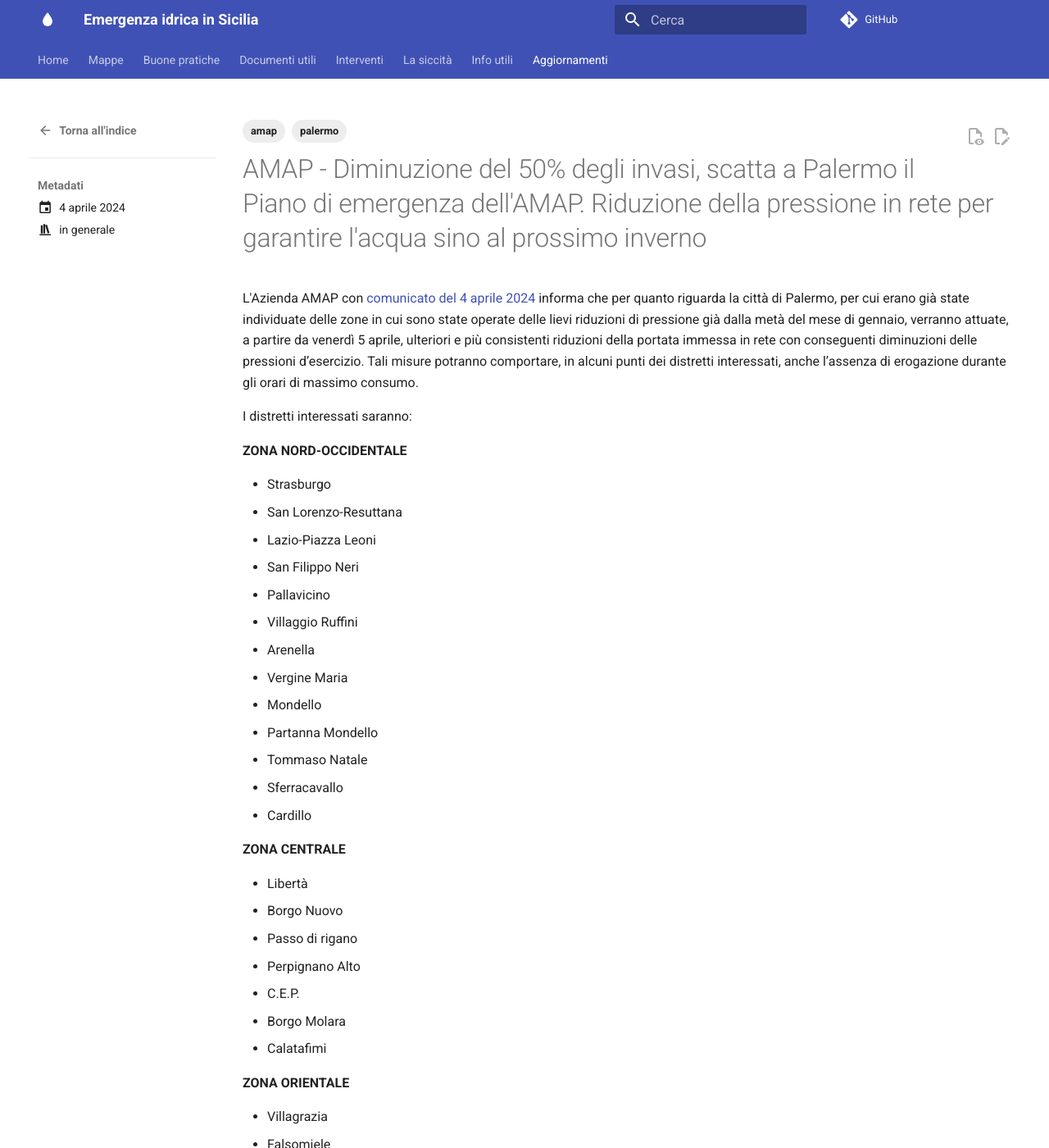
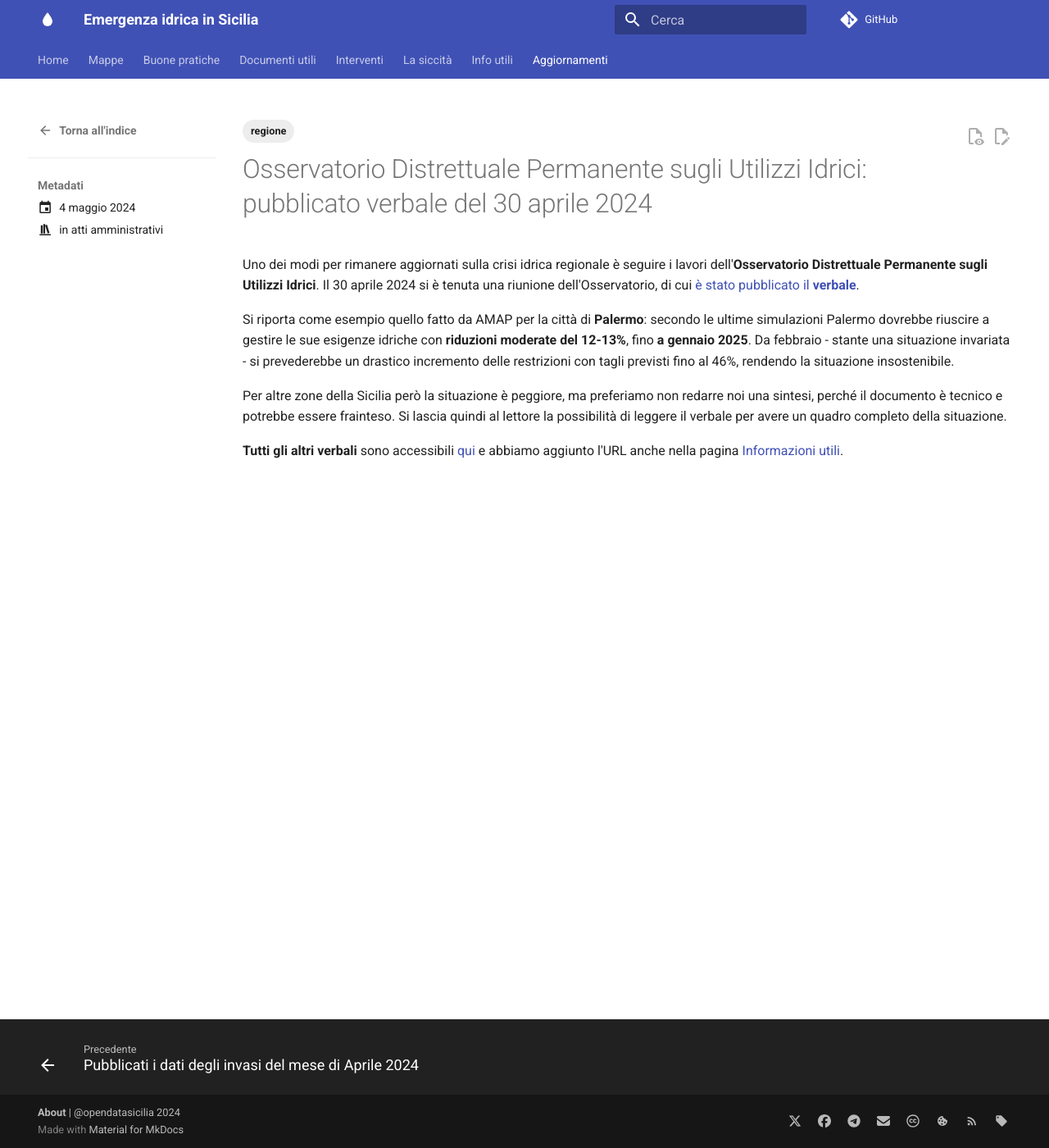
Before and after one commit to opendatasicilia/emergenza-idrica-sicilia, an MkDocs documentation site: the page built from docs/aggiornamenti/articoli/annuncio/riduzione-pressione-palermo.md, in a window 1280 px wide and 1400 px high. Shown: the whole window at 82% size. Built offline with MkDocs 1.6.1 and Material for MkDocs 9.7.7, drawn with Linux system fonts in a browser that asks for light colours; comment, search, counter and statistics services are not loaded; some of the changed text lies outside the part shown.

Commit message:
aggiornamento Osservatorio  Utilizzi Idrici

```diff
--- a/docs/aggiornamenti/articoli/annuncio/riduzione-pressione-palermo.md
+++ b/docs/aggiornamenti/articoli/annuncio/riduzione-pressione-palermo.md
@@ -1,55 +1,22 @@
 ---
 draft: false
-date: 2024-04-04
+date: 2024-05-04
 hide:
   - navigation
   - toc
 categories:
-  - generale
+  - atti amministrativi
 tags:
-  - amap
-  - palermo
+  - regione
 ---
 
 
-# AMAP - Diminuzione del 50% degli invasi, scatta a Palermo il Piano di emergenza dell'AMAP. Riduzione della pressione in rete per garantire l'acqua sino al prossimo inverno
+# Osservatorio Distrettuale Permanente sugli Utilizzi Idrici: pubblicato verbale del 30 aprile 2024
 
-L'Azienda AMAP con [comunicato del 4 aprile 2024](https://www.amapspa.it/it/diminuzione-del-50-degli-invasi-scatta-a-palermo-il-piano-di-emergenza-dellamap-riduzione-della-pressione-in-rete-per-garantire-lacqua-sino-al-prossimo-inverno/) informa che per quanto riguarda la città di Palermo, per cui erano già state individuate delle zone in cui sono state operate delle lievi riduzioni di pressione già dalla metà del mese di gennaio, verranno attuate, a partire da venerdì 5 aprile, ulteriori e più consistenti riduzioni della portata immessa in rete con conseguenti diminuzioni delle pressioni d’esercizio.  Tali misure potranno comportare, in alcuni punti dei distretti interessati, anche l’assenza di erogazione durante gli orari di massimo consumo.
+Uno dei modi per rimanere aggiornati sulla crisi idrica regionale è seguire i lavori dell'**Osservatorio Distrettuale Permanente sugli Utilizzi Idrici**. Il 30 aprile 2024 si è tenuta una riunione dell'Osservatorio, di cui [è stato pubblicato il **verbale**](https://www.regione.sicilia.it/sites/default/files/2024-05/Verbale_OPUI_30_aprile2024_def.pdf).
 
-I distretti interessati saranno:
+Si riporta come esempio quello fatto da AMAP per la città di **Palermo**: secondo le ultime simulazioni Palermo dovrebbe riuscire a gestire le sue esigenze idriche con **riduzioni moderate del 12-13%**, fino **a gennaio 2025**. Da febbraio - stante una situazione invariata - si prevederebbe un drastico incremento delle restrizioni con tagli previsti fino al 46%, rendendo la situazione insostenibile.
 
-<!-- more -->
+Per altre zone della Sicilia però la situazione è peggiore, ma preferiamo non redarre noi una sintesi, perché il documento è tecnico e potrebbe essere frainteso. Si lascia quindi al lettore la possibilità di leggere il verbale per avere un quadro completo della situazione.
 
-**ZONA NORD-OCCIDENTALE**
-
-- Strasburgo
-- San Lorenzo-Resuttana
-- Lazio-Piazza Leoni
-- San Filippo Neri
-- Pallavicino
-- Villaggio Ruffini
-- Arenella
-- Vergine Maria
-- Mondello
-- Partanna Mondello
-- Tommaso Natale
-- Sferracavallo
-- Cardillo
-
-**ZONA CENTRALE**
-
-- Libertà
-- Borgo Nuovo
-- Passo di rigano
-- Perpignano Alto
-- C.E.P.
-- Borgo Molara
-- Calatafimi
-
-**ZONA ORIENTALE**
-
-- Villagrazia
-- Falsomiele
-- Galletti-Bandita-Favara
-
-Possibili correzioni alle misure adottate saranno attuate al fine di ridurre al minimo i disagi per le utenze servite e saranno puntualmente pubblicate sul sito [www.amapspa.it](https://www.amapspa.it).
+**Tutti gli altri verbali** sono accessibili [qui](https://www.regione.sicilia.it/istituzioni/regione/strutture-regionali/presidenza-regione/autorita-bacino-distretto-idrografico-sicilia/verbali) e abbiamo aggiunto l'URL anche nella pagina [Informazioni utili](../../../informazioni/index.md#regione-siciliana).
```
Also changed, not shown: docs/informazioni/index.md (+1 -0 lines).
